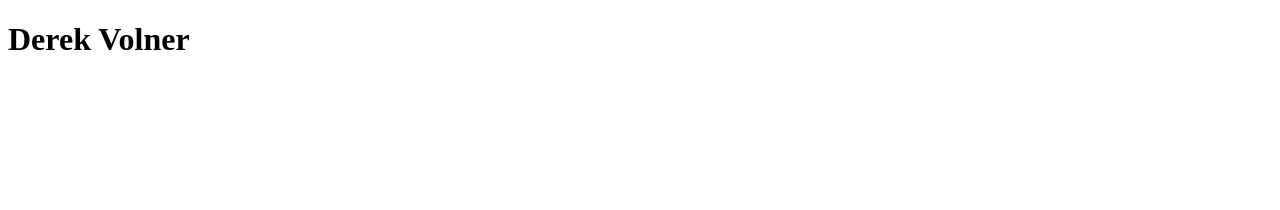
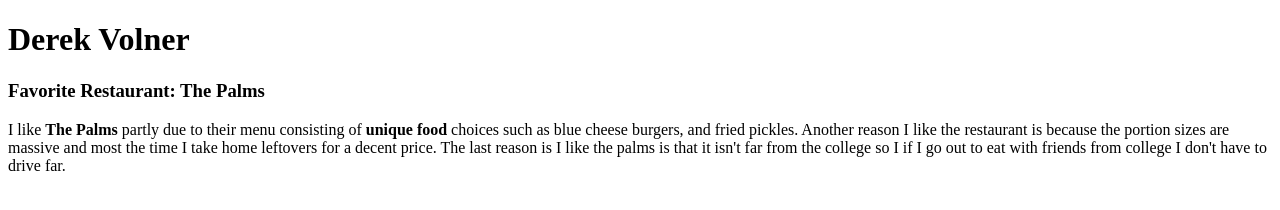
Before and after one commit to 44-563-Web-Apps-S24/44563-webapps-s24-assignment3-DerekVolner, a plain HTML site: page index.html in a window 1280 px wide. Drawn offline with Linux system fonts and the light colour scheme.

Commit message:
Part 3 completed
Added h3 header, paragraph, and bolded multiple words withing that paragraph.

```diff
--- a/index.html
+++ b/index.html
@@ -8,4 +8,12 @@
     <h1>
         Derek Volner
     </h1>
+    <h3>
+        Favorite Restaurant: The Palms
+    </h3>
+    <p>
+        I like <b>The Palms</b> partly due to their menu consisting of <b>unique food</b> choices such as blue cheese burgers, and fried pickles.
+        Another reason I like the restaurant is because the portion sizes are massive and most the time I take home leftovers for a decent price.
+        The last reason is I like the palms is that it isn't far from the college so I if I go out to eat with friends from college I don't have to drive far.
+    </p>
 </body>
```
